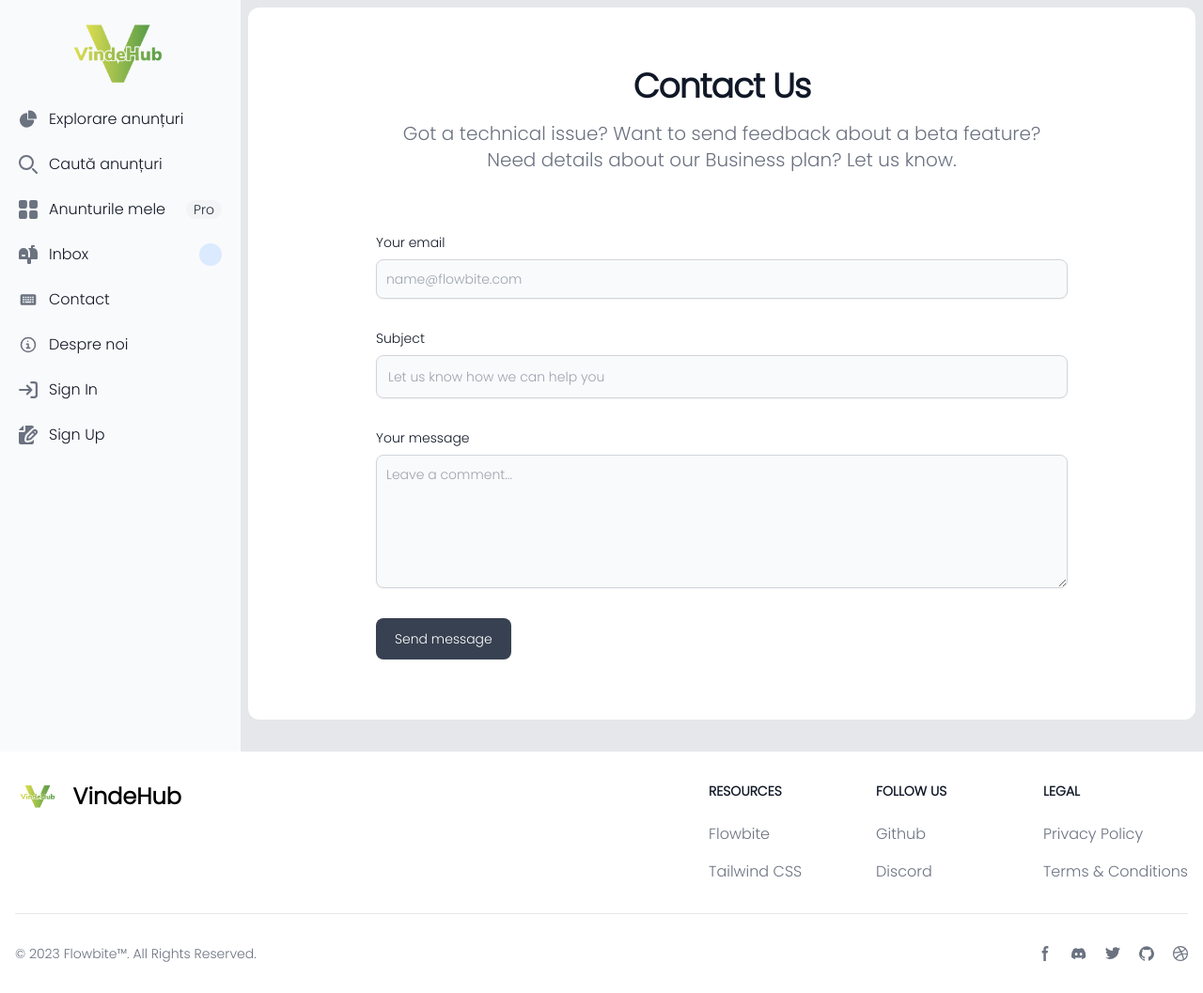
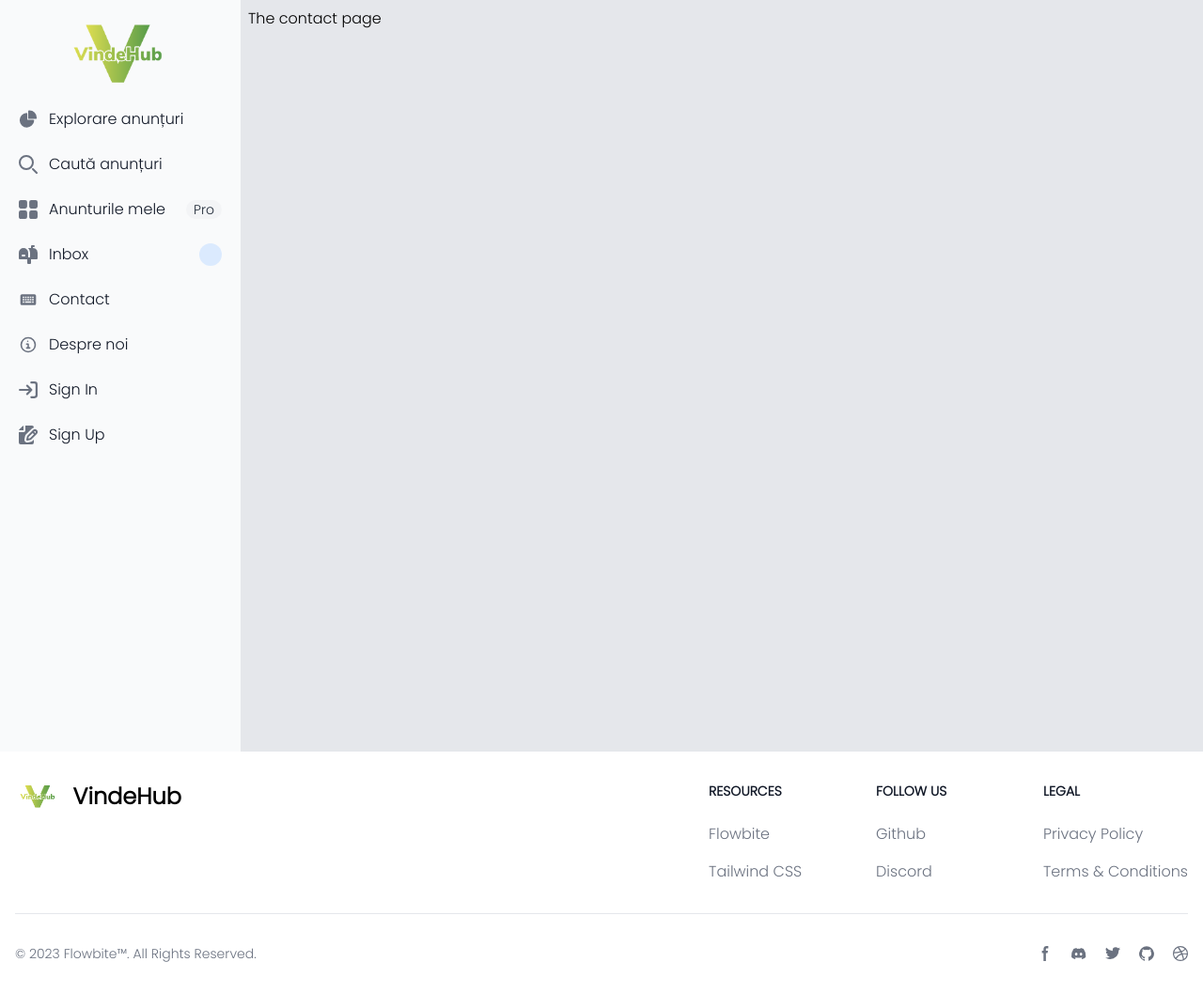
Before and after one commit to frankk211/vindehub, a Django app: page /contact/ in a window 1280 px wide. Shown: the whole page at 94% size. Run offline with Django 4.2, Linux system fonts and the light colour scheme; parts of the project's set-up code (start-up, migrations or seed data) failed here and were passed over; some libraries are stand-ins or nearby versions.

Commit message:
all the files

```diff
--- /dev/null
+++ b/core/admin.py
@@ -0,0 +1,3 @@
+from django.contrib import admin
+
+# Register your models here.
--- /dev/null
+++ b/core/apps.py
@@ -0,0 +1,6 @@
+from django.apps import AppConfig
+
+
+class CoreConfig(AppConfig):
+    default_auto_field = 'django.db.models.BigAutoField'
+    name = 'core'
--- /dev/null
+++ b/core/models.py
@@ -0,0 +1,3 @@
+from django.db import models
+
+# Create your models here.
--- a/core/templates/core/contact.html
+++ b/core/templates/core/contact.html
@@ -3,25 +3,5 @@
 {% block title %}Contact{% endblock %}
 
 {% block content %}
-        <section class="bg-white dark:bg-gray-800 rounded-xl">
-            <div class="py-8 lg:py-16 px-4 mx-auto max-w-screen-md">
-                <h2 class="mb-4 text-4xl tracking-tight font-extrabold text-center text-gray-900 dark:text-white">Contact Us</h2>
-                <p class="mb-8 lg:mb-16 font-light text-center text-gray-500 dark:text-gray-400 sm:text-xl">Got a technical issue? Want to send feedback about a beta feature? Need details about our Business plan? Let us know.</p>
-                <form action="#" class="space-y-8">
-                    <div>
-                        <label for="email" class="block mb-2 text-sm font-medium text-gray-900 dark:text-gray-300">Your email</label>
-                        <input type="email" id="email" class="shadow-sm bg-gray-50 border border-gray-300 text-gray-900 text-sm rounded-lg focus:ring-primary-500 focus:border-primary-500 block w-full p-2.5 dark:bg-gray-700 dark:border-gray-600 dark:placeholder-gray-400 dark:text-white dark:focus:ring-primary-500 dark:focus:border-primary-500 dark:shadow-sm-light" placeholder="name@flowbite.com" required>
-                    </div>
-                    <div>
-                        <label for="subject" class="block mb-2 text-sm font-medium text-gray-900 dark:text-gray-300">Subject</label>
-                        <input type="text" id="subject" class="block p-3 w-full text-sm text-gray-900 bg-gray-50 rounded-lg border border-gray-300 shadow-sm focus:ring-primary-500 focus:border-primary-500 dark:bg-gray-700 dark:border-gray-600 dark:placeholder-gray-400 dark:text-white dark:focus:ring-primary-500 dark:focus:border-primary-500 dark:shadow-sm-light" placeholder="Let us know how we can help you" required>
-                    </div>
-                    <div class="sm:col-span-2">
-                        <label for="message" class="block mb-2 text-sm font-medium text-gray-900 dark:text-gray-400">Your message</label>
-                        <textarea id="message" rows="6" class="block p-2.5 w-full text-sm text-gray-900 bg-gray-50 rounded-lg shadow-sm border border-gray-300 focus:ring-primary-500 focus:border-primary-500 dark:bg-gray-700 dark:border-gray-600 dark:placeholder-gray-400 dark:text-white dark:focus:ring-primary-500 dark:focus:border-primary-500" placeholder="Leave a comment..."></textarea>
-                    </div>
-                    <button type="submit" class="py-3 px-5 text-sm font-medium text-center text-white rounded-lg bg-gray-700 sm:w-fit hover:bg-gray-600 focus:ring-4 focus:outline-none focus:ring-primary-300 dark:bg-primary-600 dark:hover:bg-primary-700 dark:focus:ring-primary-800">Send message</button>
-                </form>
-            </div>
-        </section>
+    <h1>The contact page</h1>
 {% endblock %}
--- a/core/templates/core/navbar.html
+++ b/core/templates/core/navbar.html
@@ -99,7 +99,7 @@
              </a>
           </li>
           <li>
-            <a href="{% url 'core:about' %}" class="flex items-center p-2 text-gray-900 rounded-lg dark:text-white hover:bg-gray-100 dark:hover:bg-gray-700 group">
+            <a href="{% url 'core:contact' %}" class="flex items-center p-2 text-gray-900 rounded-lg dark:text-white hover:bg-gray-100 dark:hover:bg-gray-700 group">
                <svg class="flex-shrink-0 w-5 h-5 text-gray-500 transition duration-75 dark:text-gray-400 group-hover:text-gray-900 dark:group-hover:text-white" aria-hidden="true" xmlns="http://www.w3.org/2000/svg" fill="none" viewBox="0 0 24 24">
                   <path stroke="currentColor" stroke-linecap="round" stroke-linejoin="round" stroke-width="1.9" d="M10 11h2v5m-2 0h4m-2.6-8.5h0M21 12a9 9 0 1 1-18 0 9 9 0 0 1 18 0Z"/>
                 </svg>
--- /dev/null
+++ b/core/tests.py
@@ -0,0 +1,3 @@
+from django.test import TestCase
+
+# Create your tests here.
--- a/core/urls.py
+++ b/core/urls.py
@@ -9,7 +9,6 @@ app_name = 'core'
 urlpatterns = [
     path('', views.index, name='index'),
     path('contact/', views.contact, name='contact'),
-    path('about/', views.about, name='about'),
     path('signup/', views.signup, name='signup'),
     path('login/', views.loginViewTemp, name='login'),
     path('logout/', views.logout_view, name='logout'),
--- a/core/views.py
+++ b/core/views.py
@@ -47,9 +47,6 @@ def index(request):
 
 def contact(request):
     return render(request, 'core/contact.html')
-
-def about(request):
-    return render(request, 'core/about.html')
 
 def loginViewTemp(request):
 
```
Also changed, not shown: core/forms.py (+1 -9 lines), core/templates/core/login.html (+0 -10 lines), core/__init__.py (added), core/migrations/__init__.py (added), core/templates/core/base.html (line endings or trailing spaces), core/templates/core/category.html (line endings or trailing spaces), core/templates/core/footer.html (line endings or trailing spaces), core/templates/core/index.html (line endings or trailing spaces), core/templates/core/signup.html (line endings or trailing spaces), core/templates/partials/_loading-modal.html (line endings or trailing spaces).
